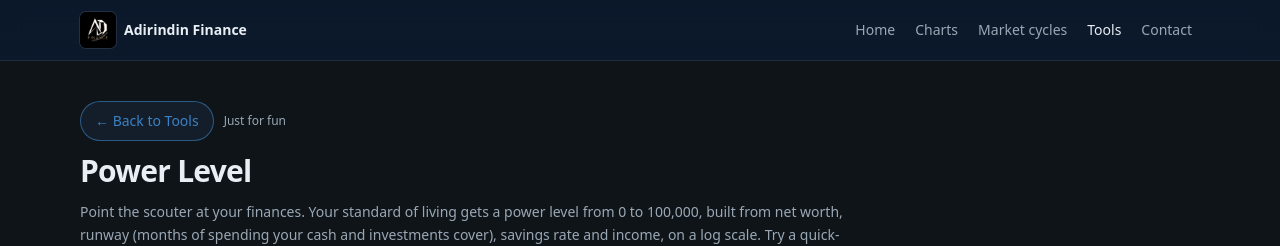
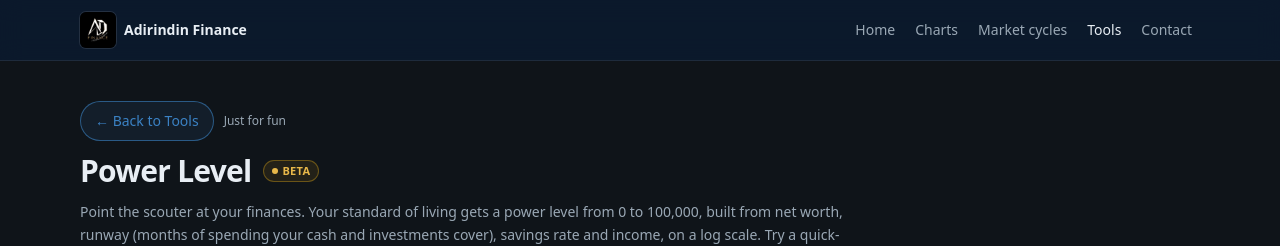
Before and after one commit to adirindin-debug/Adirindin-Finance, a Next.js app: page /tools/power-level in a window 1280 px wide. Shown: the top 246 px of the page. Built offline with nearby package versions, Linux system fonts and the light colour scheme; no server answers.

Commit message:
Power Level: amber Beta badge on the Tools tile and page title

```diff
--- a/src/app/tools/page.tsx
+++ b/src/app/tools/page.tsx
@@ -37,7 +37,7 @@ const tools: ToolCard[] = [
   {
     href: "/tools/power-level",
     title: "Power Level",
-    badge: "New",
+    badge: "Beta",
     blurb:
       "A scouter-style power level for your standard of living, 0–100,000. Net worth, runway, savings rate and income on a log scale, with quick-fill examples and the planet's top 10 from Forbes. Runs in your browser — nothing stored or sent. Just for fun.",
     meta: "Fun · log-scale score · client-side · not a measure of worth · NFA",
@@ -77,7 +77,11 @@ export default function ToolsHubPage() {
             <div className="flex flex-wrap items-center gap-2">
               <h2 className="text-lg font-semibold text-foreground group-hover:text-accent">{t.title}</h2>
               {t.badge ? (
-                <span className="rounded border border-[#8a6a20] px-1.5 py-0.5 text-[10px] font-semibold uppercase tracking-[0.12em] text-[#d4a017]">
+                <span
+                  className="inline-flex shrink-0 items-center gap-1 rounded-full border border-[#d4a017]/40 bg-[#d4a017]/10 px-1.5 py-0.5 text-[10px] font-semibold uppercase tracking-wide text-[#e8b84a]"
+                  data-badge={t.badge}
+                >
+                  <span className="h-1.5 w-1.5 rounded-full bg-[#e8b84a]" aria-hidden />
                   {t.badge}
                 </span>
               ) : null}
--- a/src/app/tools/power-level/page.tsx
+++ b/src/app/tools/power-level/page.tsx
@@ -20,7 +20,17 @@ export default function PowerLevelPage() {
   return (
     <div className="mx-auto max-w-6xl px-4 py-10">
       <ToolsBackLink category="Just for fun" />
-      <h1 className="text-3xl font-semibold tracking-tight text-foreground">Power Level</h1>
+      <div className="flex flex-wrap items-center gap-3">
+        <h1 className="text-3xl font-semibold tracking-tight text-foreground">Power Level</h1>
+        <span
+          className="inline-flex shrink-0 items-center gap-1 rounded-full border border-[#d4a017]/40 bg-[#d4a017]/10 px-2 py-0.5 text-[11px] font-semibold uppercase tracking-wide text-[#e8b84a]"
+          data-badge="Beta"
+          title="Beta — the scoring scale may still be tuned"
+        >
+          <span className="h-1.5 w-1.5 rounded-full bg-[#e8b84a]" aria-hidden />
+          Beta
+        </span>
+      </div>
       <p className="mt-3 max-w-3xl text-sm leading-relaxed text-muted">
         Point the scouter at your finances. Your standard of living gets a power level from 0 to 100,000, built from net
         worth, runway (months of spending your cash and investments cover), savings rate and income, on a log scale. Try a
```
